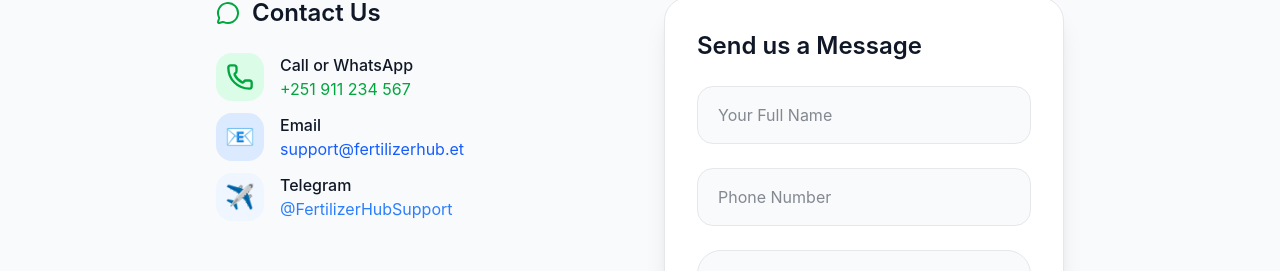
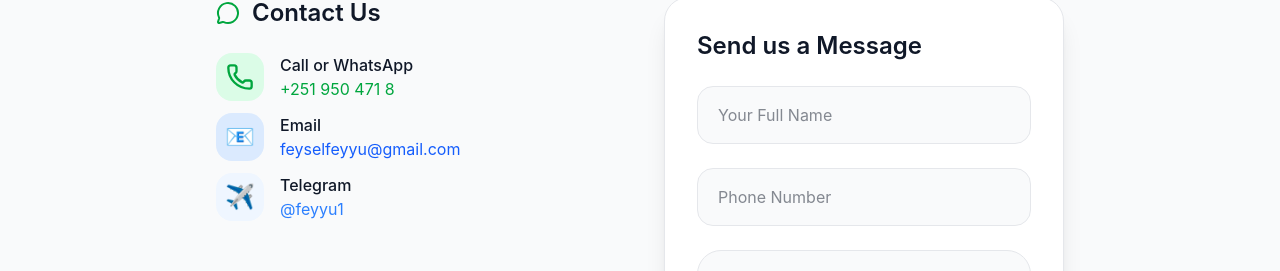
Before and after one commit to feyyu120/fertilizer-distribution, a React (Vite) app in the folder web/: page /support in a window 1280 px wide. Shown: the part 284-555 px from the top of the page. Built offline with nearby package versions, Linux system fonts and the light colour scheme; no server answers.

Commit message:
update support page with real contact info

```diff
--- a/web/src/pages/Support.tsx
+++ b/web/src/pages/Support.tsx
@@ -65,23 +65,23 @@ const Support = () => {
                         </h3>
 
                         <div className="space-y-6">
-                            <a href="https://wa.me/251950471868" target="_blank" rel="noopener noreferrer" className="flex items-center gap-4 group p-3 -m-3 rounded-2xl hover:bg-gray-50 dark:hover:bg-gray-800/50 transition-colors">
+                            <a href="https://wa.me/2519504718" target="_blank" rel="noopener noreferrer" className="flex items-center gap-4 group p-3 -m-3 rounded-2xl hover:bg-gray-50 dark:hover:bg-gray-800/50 transition-colors">
                                 <div className="w-12 h-12 bg-green-100 dark:bg-green-900/50 rounded-2xl flex items-center justify-center transition-colors">
                                     <Phone className="text-green-600 dark:text-green-500" size={28} />
                                 </div>
                                 <div>
                                     <p className="font-medium text-gray-900 dark:text-gray-200 transition-colors">Call or WhatsApp</p>
-                                    <p className="text-green-600 dark:text-green-400 group-hover:underline transition-colors">+251 911 234 567</p>
+                                    <p className="text-green-600 dark:text-green-400 group-hover:underline transition-colors">+251 950 471 8</p>
                                 </div>
                             </a>
 
-                            <a href="mailto:feyselfeyyu@gmail.come" className="flex items-center gap-4 group p-3 -m-3 rounded-2xl hover:bg-gray-50 dark:hover:bg-gray-800/50 transition-colors">
+                            <a href="mailto:feyselfeyyu@gmail.com" className="flex items-center gap-4 group p-3 -m-3 rounded-2xl hover:bg-gray-50 dark:hover:bg-gray-800/50 transition-colors">
                                 <div className="w-12 h-12 bg-blue-100 dark:bg-blue-900/50 rounded-2xl flex items-center justify-center text-blue-600 dark:text-blue-400 text-2xl transition-colors">
                                     📧
                                 </div>
                                 <div>
                                     <p className="font-medium text-gray-900 dark:text-gray-200 transition-colors">Email</p>
-                                    <p className="text-blue-600 dark:text-blue-400 group-hover:underline transition-colors">support@fertilizerhub.et</p>
+                                    <p className="text-blue-600 dark:text-blue-400 group-hover:underline transition-colors">feyselfeyyu@gmail.com</p>
                                 </div>
                             </a>
 
@@ -91,7 +91,7 @@ const Support = () => {
                                 </div>
                                 <div>
                                     <p className="font-medium text-gray-900 dark:text-gray-200 transition-colors">Telegram</p>
-                                    <p className="text-blue-500 dark:text-blue-400 group-hover:underline transition-colors">@FertilizerHubSupport</p>
+                                    <p className="text-blue-500 dark:text-blue-400 group-hover:underline transition-colors">@feyyu1</p>
                                 </div>
                             </a>
                         </div>
```
